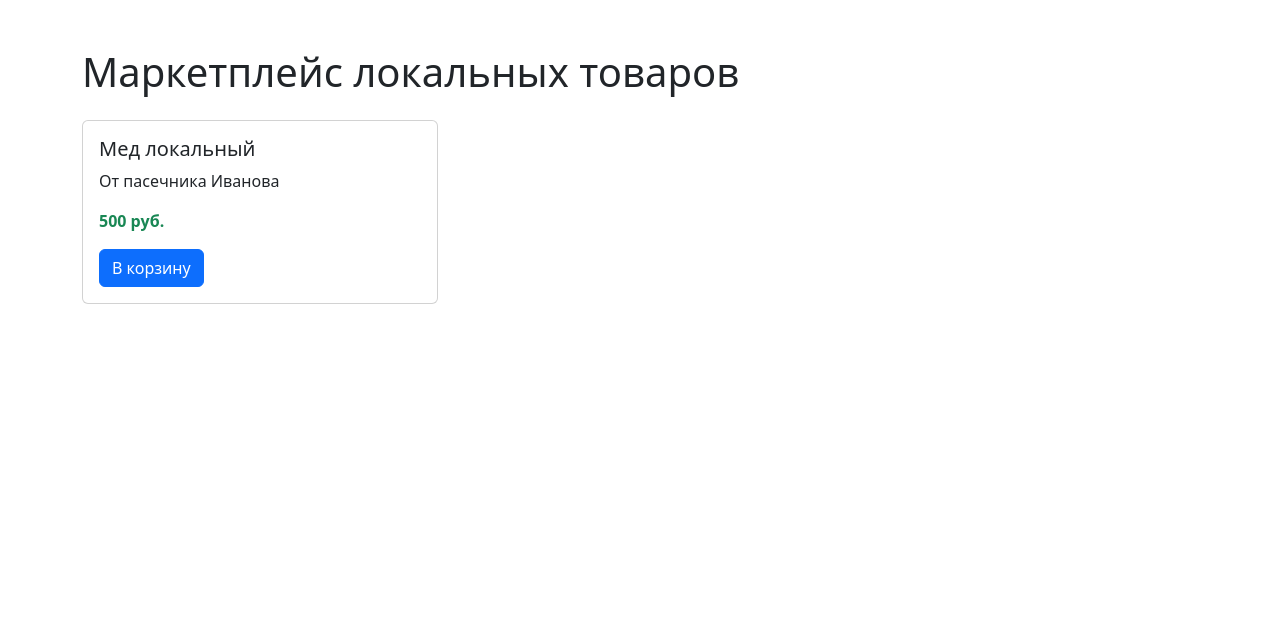
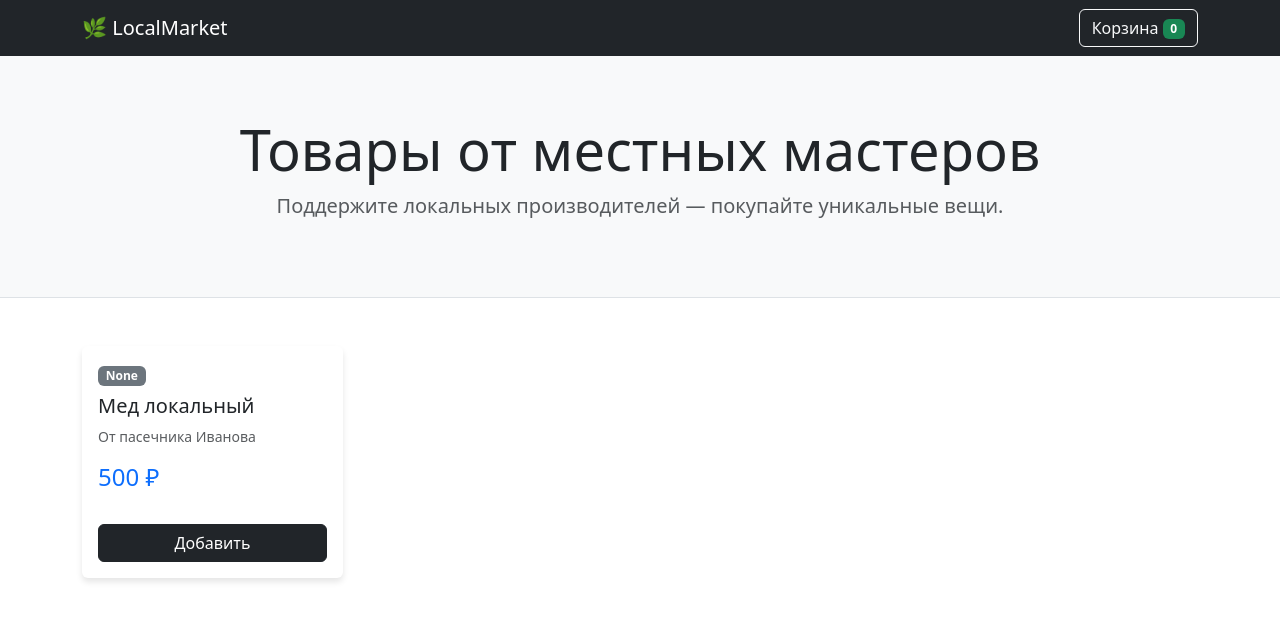
Before and after one commit to pozdnyak-coder/my_marketplace, a Flask app: page / in a window 1280 px wide. Shown: the top 621 px of the page. Run offline with Flask 3, Linux system fonts and the light colour scheme; parts of the project's set-up code (start-up, migrations or seed data) failed here and were passed over.

Commit message:
Update index.html

```diff
--- a/templates/index.html
+++ b/templates/index.html
@@ -1,24 +1,60 @@
 <!DOCTYPE html>
-<html>
+<html lang="ru">
 <head>
-    <title>Локальный Маркетплейс</title>
+    <meta charset="UTF-8">
+    <title>LocalMarket | Главная</title>
     <link href="https://cdn.jsdelivr.net/npm/bootstrap@5.3.0/dist/css/bootstrap.min.css" rel="stylesheet">
+    <style>
+        .hero-section { background: #f8f9fa; padding: 60px 0; border-bottom: 1px solid #dee2e6; }
+        .card { transition: transform 0.2s; border: none; box-shadow: 0 4px 6px rgba(0,0,0,0.1); }
+        .card:hover { transform: translateY(-5px); }
+    </style>
 </head>
-<body class="container mt-5">
-    <h1 class="mb-4">Маркетплейс локальных товаров</h1>
-    <div class="row">
-        {% for p in products %}
-        <div class="col-md-4">
-            <div class="card">
-                <div class="card-body">
-                    <h5 class="card-title">{{ p.name }}</h5>
-                    <p class="card-text">{{ p.description }}</p>
-                    <p class="fw-bold text-success">{{ p.price }} руб.</p>
-                    <button class="btn btn-primary">В корзину</button>
+<body>
+    <nav class="navbar navbar-expand-lg navbar-dark bg-dark">
+        <div class="container">
+            <a class="navbar-brand" href="/">🌿 LocalMarket</a>
+            <div class="ms-auto">
+                <a href="/cart" class="btn btn-outline-light">
+                    Корзина <span class="badge bg-success">{{ cart_count }}</span>
+                </a>
+            </div>
+        </div>
+    </nav>
+
+    <header class="hero-section text-center">
+        <div class="container">
+            <h1 class="display-4">Товары от местных мастеров</h1>
+            <p class="lead text-muted">Поддержите локальных производителей — покупайте уникальные вещи.</p>
+        </div>
+    </header>
+
+    <main class="container my-5">
+        {% with messages = get_flashed_messages() %}
+          {% if messages %}
+            {% for message in messages %}
+              <div class="alert alert-success">{{ message }}</div>
+            {% endfor %}
+          {% endif %}
+        {% endwith %}
+
+        <div class="row g-4">
+            {% for p in products %}
+            <div class="col-md-3">
+                <div class="card h-100">
+                    <div class="card-body">
+                        <span class="badge bg-secondary mb-2">{{ p.category }}</span>
+                        <h5 class="card-title">{{ p.name }}</h5>
+                        <p class="card-text text-muted small">{{ p.description }}</p>
+                        <h4 class="text-primary">{{ p.price }} ₽</h4>
+                    </div>
+                    <div class="card-footer bg-transparent border-0 pb-3">
+                        <a href="{{ url_for('add_to_cart', product_id=p.id) }}" class="btn btn-dark w-100">Добавить</a>
+                    </div>
                 </div>
             </div>
+            {% endfor %}
         </div>
-        {% endfor %}
-    </div>
+    </main>
 </body>
 </html>
```
